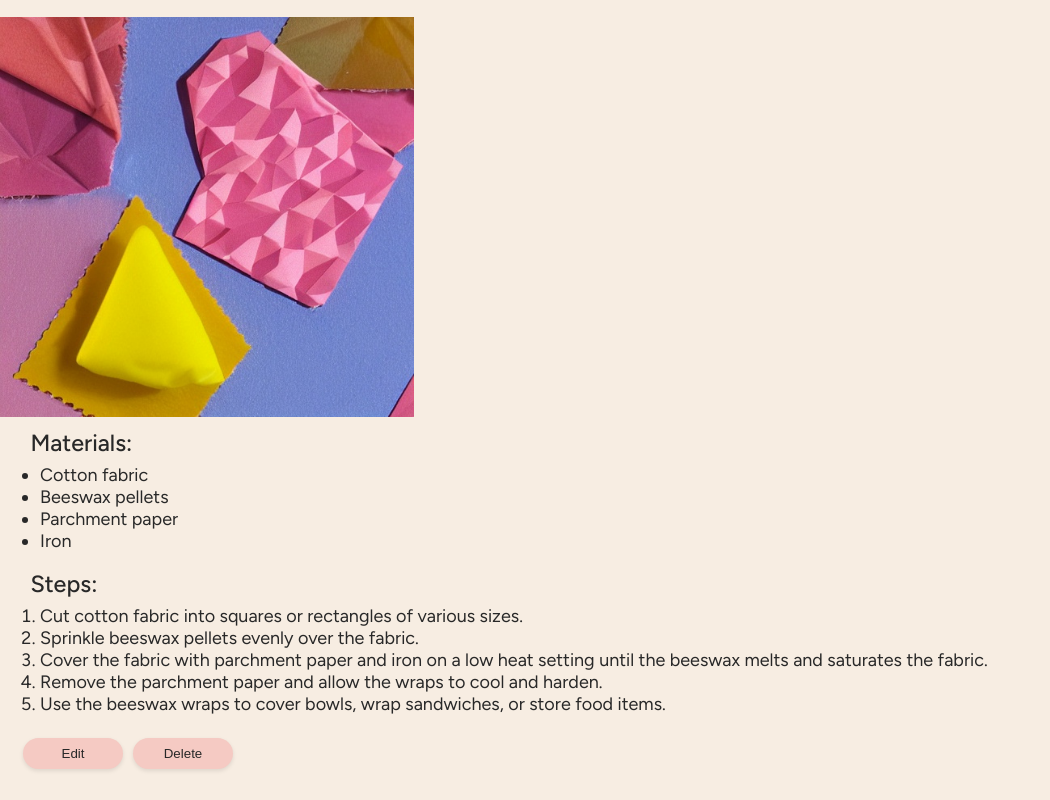
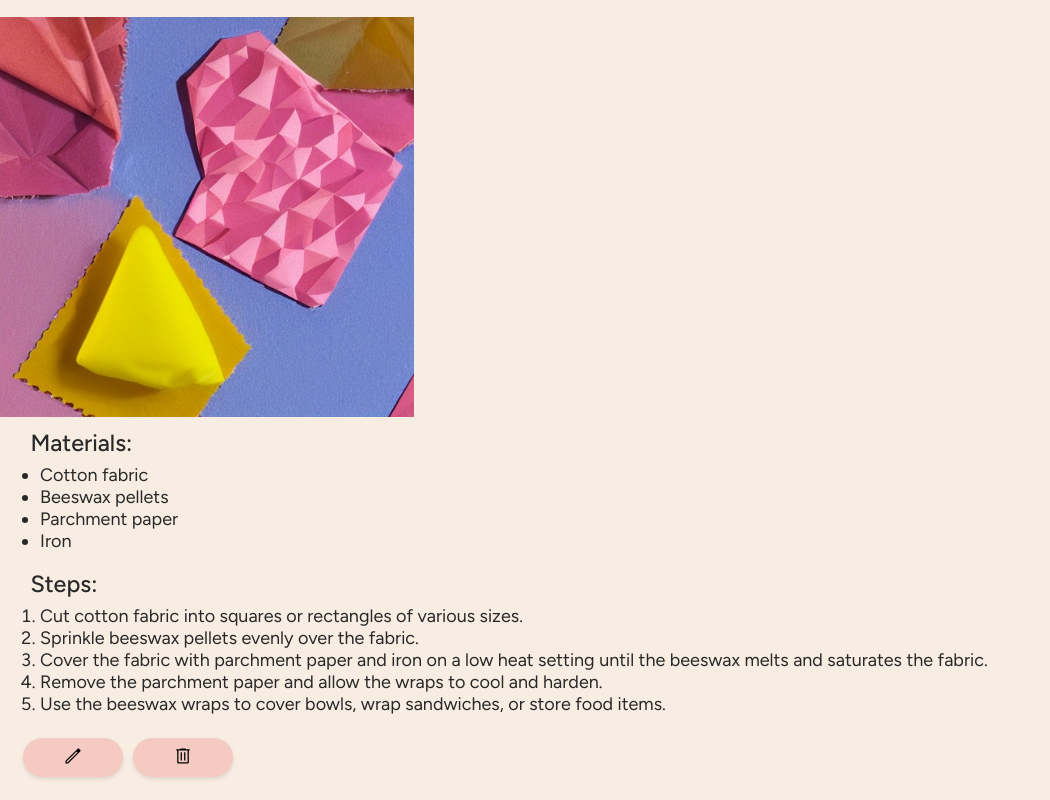
Before and after one commit to jana-scheidemann/DIY.-2.0, a Next.js app: page /projects/beeswax-wrap in a window 1280 px wide. Shown: the part 238-1038 px from the top of the page, without its empty margins (0-1050 px from the left). Built offline with nearby package versions, Linux system fonts and the light colour scheme.

Commit message:
add icons, change burger menu

```diff
--- a/components/Layout.js
+++ b/components/Layout.js
@@ -93,12 +93,14 @@ const StyledNavigationMenu = styled.nav`
   top: 0;
   right: 0;
   width: 100%;
+  width: fit-content;
   height: fit-content;
+  padding: 30px;
   background-color: var(--darkred);
   transition-duration: 0.6s;
   animation-duration: 0.6s;
-  animation-name: slideDown;
-  @keyframes slideDown {
+  animation-name: slidein;
+  @keyframes slidein {
     from {
       transform: translateY(-100%);
     }
--- a/components/ModalAdd.js
+++ b/components/ModalAdd.js
@@ -14,6 +14,7 @@ import {
   StyledRadioButtonLabel,
 } from "./StyledComponents/StyledInput";
 import { StyledButton } from "./StyledComponents/StyledButton";
+import Image from "next/image";
 
 export default function ModalAdd({ onAddProject, onToggleAddModal }) {
   const [steps, setSteps] = useState([1]);
@@ -163,9 +164,16 @@ export default function ModalAdd({ onAddProject, onToggleAddModal }) {
         ))}
         <StyledFormContainerButtons>
           <StyledButton type="button" onClick={addStep}>
-            Add
+            <Image
+              src="/icons/add.svg"
+              width={20}
+              height={20}
+              alt="add another step"
+            />
           </StyledButton>
-          <StyledButton type="submit">Submit</StyledButton>
+          <StyledButton type="submit">
+            <strong>save new project</strong>
+          </StyledButton>
         </StyledFormContainerButtons>
       </StyledFormContainer>
     </StyledModal>
--- a/components/ModalEdit.js
+++ b/components/ModalEdit.js
@@ -6,8 +6,6 @@ import {
   StyledFormContainer,
   StyledRadioButton,
   StyledRadioButtonLabel,
-  StyledCheckbox,
-  StyledCheckboxLabel,
 } from "./StyledComponents/StyledInput";
 import { StyledButton } from "./StyledComponents/StyledButton";
 import {
@@ -15,11 +13,11 @@ import {
   StyledHeadlineH4,
   StyledHeadlineH5,
 } from "./StyledComponents/StyledHeadline";
+import Image from "next/image";
 
 export default function ModalEdit({ currentProject, onSave, onCancel }) {
   const [updateProject, setUpdateProject] = useState(currentProject);
   const [selectSteps, setSelectSteps] = useState({});
-  const [updateSteps, setUpdateSteps] = useState(false);
   const [updateMaterials, setUpdateMaterials] = useState(
     currentProject.materials.join(", ")
   );
@@ -65,16 +63,6 @@ export default function ModalEdit({ currentProject, onSave, onCancel }) {
       steps: prevState.steps.filter((step) => !selectSteps[step.id]),
     }));
     setSelectSteps({});
-  }
-
-  function handleStepEdit(event) {
-    event.preventDefault();
-    setUpdateSteps(true);
-  }
-
-  function handleStepEditCancel(event) {
-    event.preventDefault();
-    setUpdateSteps(false);
   }
 
   function handleStepSelect(id) {
@@ -153,25 +141,35 @@ export default function ModalEdit({ currentProject, onSave, onCancel }) {
           </div>
         ))}
         <StyledHeadlineH4>Steps</StyledHeadlineH4>
-        {updateSteps ? (
-          <div>
-            <StyledButton onClick={handleStepAdd}>Add</StyledButton>
-            <StyledButton onClick={handleStepDelete}>Delete</StyledButton>
-            <StyledButton onClick={handleStepEditCancel}>Close</StyledButton>
-          </div>
-        ) : (
-          <StyledButton onClick={handleStepEdit}>Edit steps</StyledButton>
-        )}
+
+        <div>
+          <StyledButton onClick={handleStepAdd}>
+            <Image
+              src="/icons/add.svg"
+              width={20}
+              height={20}
+              alt="add another step"
+            />
+          </StyledButton>
+          <StyledButton onClick={handleStepDelete}>
+            <Image
+              src="/icons/delete.svg"
+              width={20}
+              height={20}
+              alt="delete this step"
+            />
+          </StyledButton>
+        </div>
+
         {updateProject.steps.map((step, stepIndex) => (
           <div key={step.id}>
             <StyledHeadlineH5>Step {stepIndex + 1} &nbsp;</StyledHeadlineH5>
-            <StyledCheckboxLabel htmlFor={`step${stepIndex + 1}`}>
-              {updateSteps && (
-                <StyledCheckbox
-                  type="checkbox"
-                  onChange={() => handleStepSelect(step.id)}
-                />
-              )}
+            <label htmlFor={`step${stepIndex + 1}`}>
+              <input
+                type="checkbox"
+                onChange={() => handleStepSelect(step.id)}
+              />
+
               <StyledInputModal
                 type="text"
                 name={`step${stepIndex + 1}`}
@@ -189,13 +187,13 @@ export default function ModalEdit({ currentProject, onSave, onCancel }) {
                 }
                 size="40"
               />
-            </StyledCheckboxLabel>
+            </label>
           </div>
         ))}
-        <StyledHeadlineH4>Confirm Changes</StyledHeadlineH4>
-        <div>
-          <StyledButton type="submit">Save</StyledButton>
-        </div>
+
+        <StyledButton type="submit">
+          <strong>save all changes</strong>
+        </StyledButton>
       </StyledFormContainer>
     </StyledModal>
   );
--- a/components/ProjectDetails.js
+++ b/components/ProjectDetails.js
@@ -103,8 +103,22 @@ export default function ProjectDetails({
         ))}
       </StyledOList>
       <StyledButtonContainer>
-        <StyledButton onClick={handleEdit}>Edit</StyledButton>
-        <StyledButton onClick={handleDelete}>Delete</StyledButton>
+        <StyledButton onClick={handleEdit}>
+          <Image
+            src="/icons/edit.svg"
+            width={20}
+            height={20}
+            alt="edit this project"
+          />
+        </StyledButton>
+        <StyledButton onClick={handleDelete}>
+          <Image
+            src="/icons/delete.svg"
+            width={20}
+            height={20}
+            alt="delete this project"
+          />
+        </StyledButton>
       </StyledButtonContainer>
 
       {modalEdit && (
```
Also changed, not shown: public/icons/add.svg (added), public/icons/remove.svg (added).
